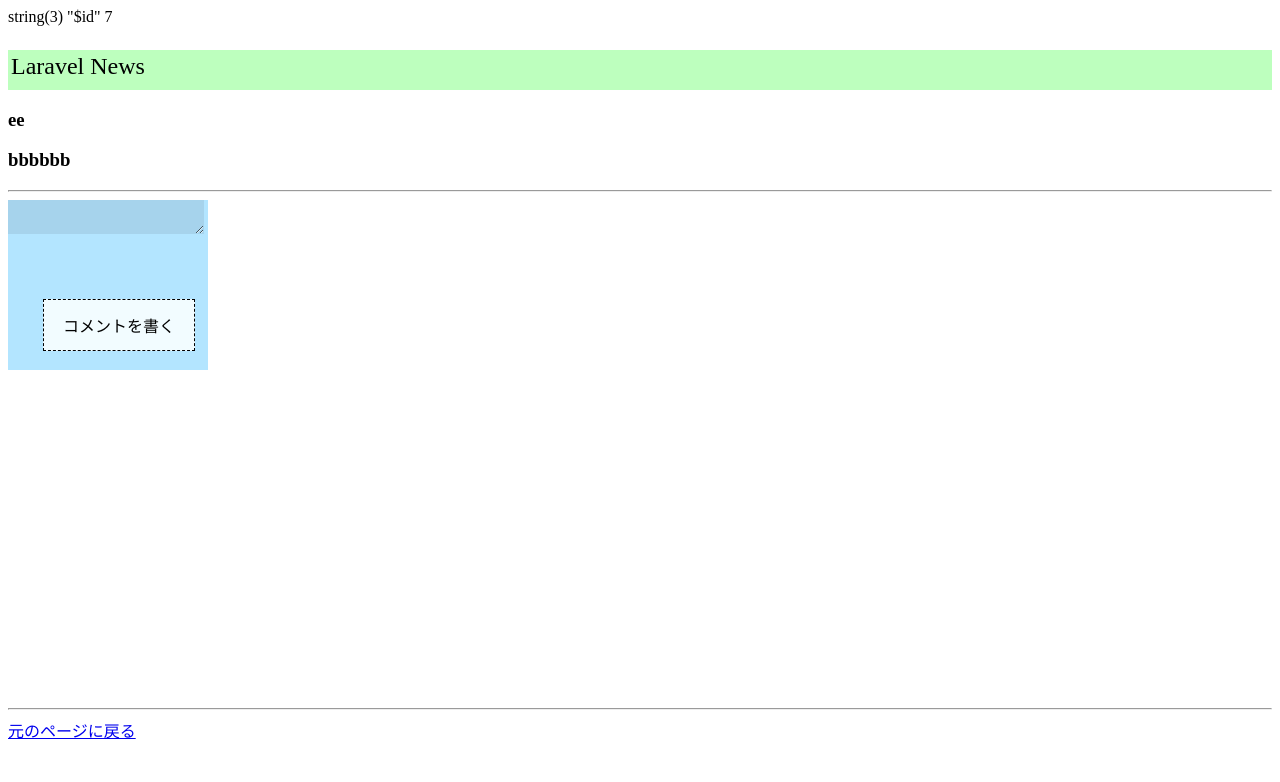
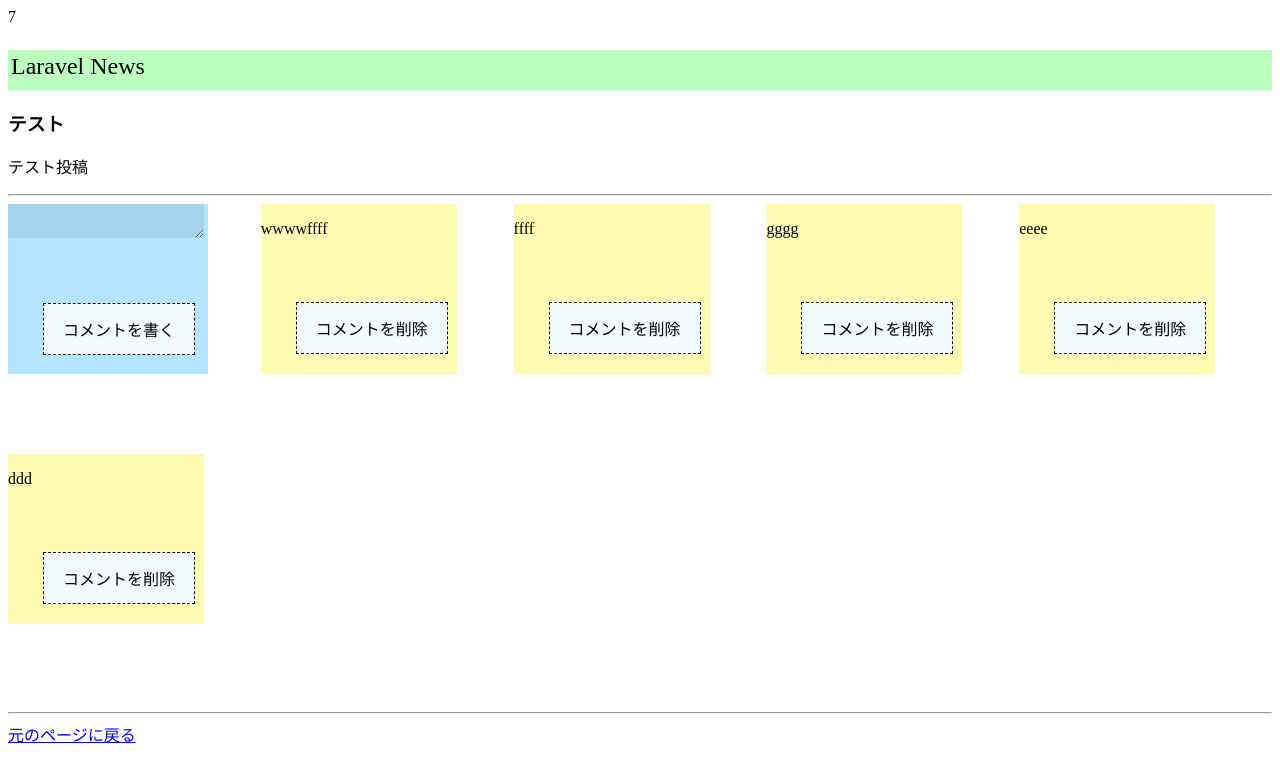
Before and after one commit to tabayoshi/laravelnews, a PHP site: page /laravelnews/message.php?id=7 in a window 1280 px wide. Shown: the top 782 px of the page. Run offline with PHP 8.4, Linux system fonts and the light colour scheme; data that the repository does not hold is empty.

Commit message:
現時点での課題の進捗状況２
-出来ていること
掲示板での投稿
投稿記事にIDをつける
コメントのページに遷移した時にIDを送信する
コメントのページに飛んだときに記事をちゃんと表示できる
コメントを投稿できる

-出来ていないこと
ページング
コメントの削除

```diff
--- /dev/null
+++ b/comment.csv
@@ -0,0 +1,5 @@
+wwwwffff
+ffff
+gggg
+eeee
+ddd
--- a/data.csv
+++ b/data.csv
@@ -1,2 +1,7 @@
-ee,ee
-aaaaaa,bbbbbb
+1,dddd,dd22,
+2,title,kiji,
+3,タイトル,記事
+4,d,g
+5,r,r
+6,f,f
+7,テスト,テスト投稿
--- a/message.php
+++ b/message.php
@@ -1,26 +1,16 @@
 <?php
-
-var_dump('$id');
-
 $id = $_GET['id'];
 echo $id ;
+
   $fp = fopen('data.csv', 'a+b');
-  $data = 'data.csv';
- // --------------------------------------------------
-
-  // -------------------------------------------------
-          if(file_exists($data)) {
-            $id = file($data);
-          }
-  while ($row = fgetcsv($fp)) {
-    $rows[] = $row;
+    while ($row = fgetcsv($fp)) {
+      if($row[0] === $id) {
+        $rows[] = $row;
+      }
     }
 
   fclose($fp);
-
-
-
-
+// --------------------------------------------------
   if( !empty($_POST['comment_btn'])) {
 
     // コメントが未入力時のチェック ------------------
```
Also changed, not shown: index1.html (deleted, +0 -29 lines).
